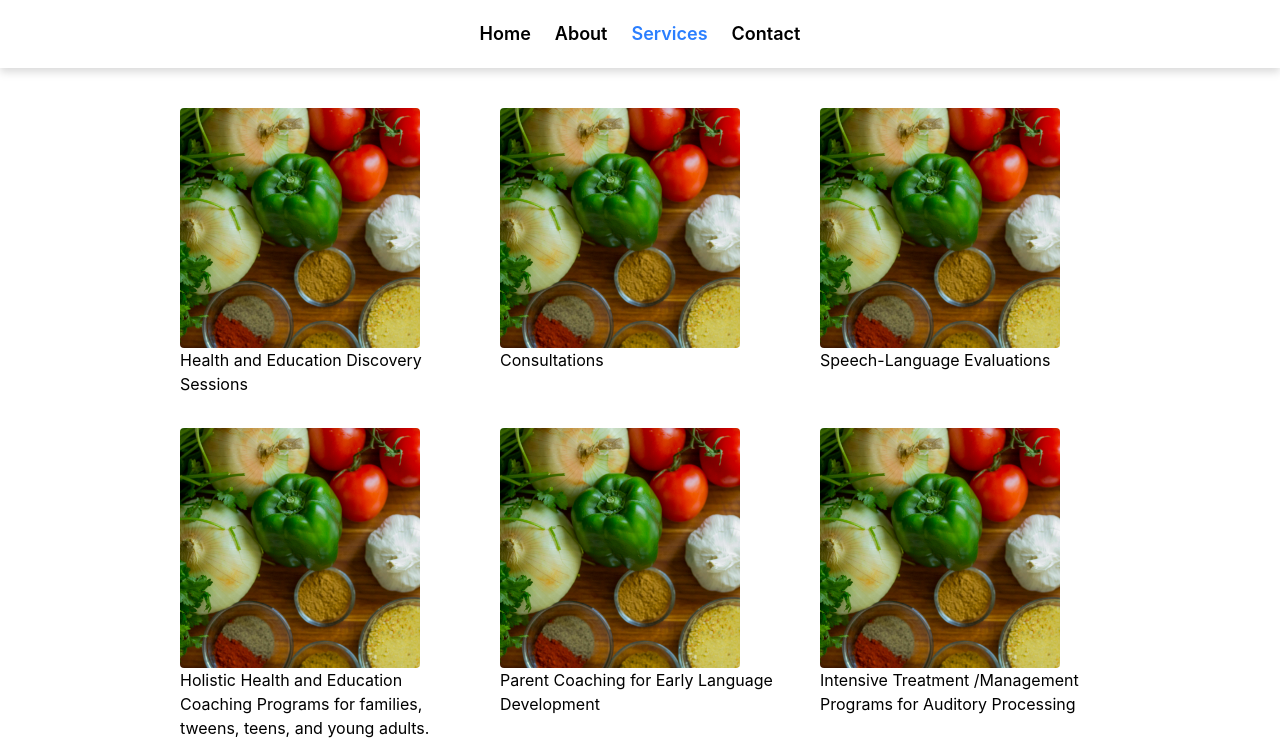
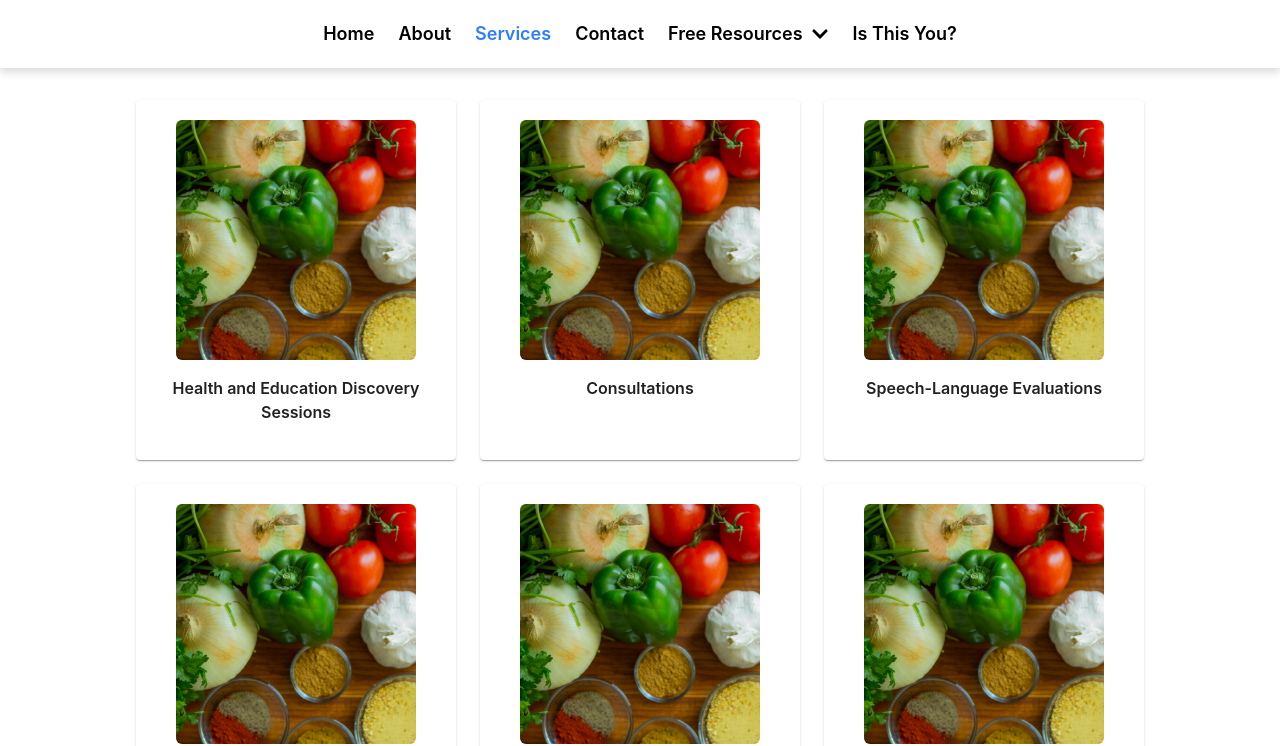
Before and after one commit to mtsahas/go-balance-app, a React (Vite) app: page /services in a window 1280 px wide. Shown: the top 746 px of the page. Built offline with nearby package versions, Linux system fonts and the light colour scheme.

Commit message:
original homepage, responsive nav

```diff
--- a/package.json
+++ b/package.json
@@ -10,9 +10,14 @@
     "preview": "vite preview"
   },
   "dependencies": {
+    "@emotion/react": "^11.14.0",
+    "@emotion/styled": "^11.14.0",
+    "@mui/material": "^6.4.4",
     "@tailwindcss/vite": "^4.0.0",
+    "lucide-react": "^0.475.0",
     "react": "^18.3.1",
     "react-dom": "^18.3.1",
+    "react-icons": "^5.4.0",
     "react-router-dom": "^7.1.3"
   },
   "devDependencies": {
--- a/src/App.jsx
+++ b/src/App.jsx
@@ -5,6 +5,7 @@ import { Home } from "./components/Home.jsx";
 import { About } from "./components/About.jsx";
 import { Contact } from "./components/Contact.jsx";
 import { Services } from "./components/Services.jsx";
+import { IsThisYou } from "./components/IsThisYou.jsx";
 import "./App.css";
 
 function App() {
@@ -17,6 +18,7 @@ function App() {
             <Route path="/" element={<Home />} />
             <Route path="/about" element={<About />} />
             <Route path="/services" element={<Services />} />
+            <Route path="/isthisyou" element={<IsThisYou />} />
             <Route path="/contact" element={<Contact />} />
           </Routes>
         </div>
--- /dev/null
+++ b/src/components/IsThisYou.jsx
@@ -0,0 +1,44 @@
+import Card from "@mui/material/Card";
+import CardContent from "@mui/material/CardContent";
+import Button from "@mui/material/Button";
+
+export function IsThisYou() {
+  return (
+    <Card className="max-w-6xl mx-auto p-6 shadow-lg rounded-2xl border border-gray-200 m-5">
+      <CardContent className="space-y-4">
+        <h2 className="text-2xl font-bold text-center text-blue-600">
+          IS THIS YOU?
+        </h2>
+        <p className="text-lg">
+          Ready to do the necessary work to have more energy, feel alert, and
+          facilitate learning?
+        </p>
+        <p className="text-lg">
+          Want to uncover root causes and missing links to health and/or
+          learning challenges?
+        </p>
+        <p className="text-lg">
+          Frustrated with therapy, treatment, or educational plans not focusing
+          on the whole person or whole child?
+        </p>
+        <p className="text-lg">
+          Struggling with how to implement recommendations given to you by
+          professionals?
+        </p>
+        <p className="text-lg font-semibold">
+          You are not alone! I have been in your shoes.
+        </p>
+        <p className="text-lg">
+          With my personal and professional experience, I can guide, educate,
+          and empower you to restore balance in your life and/or in your loved
+          one's life.
+        </p>
+        <div className="flex justify-center mt-4">
+          <Button className="bg-blue-600 text-white px-4 py-2 rounded-lg shadow-md hover:bg-blue-700">
+            Schedule an Appointment
+          </Button>
+        </div>
+      </CardContent>
+    </Card>
+  );
+}
--- a/src/components/Navbar.jsx
+++ b/src/components/Navbar.jsx
@@ -1,12 +1,26 @@
-import React from "react";
+import { useState } from "react";
 import { NavLink } from "react-router-dom";
+import { Menu, X } from "lucide-react";
+import { SingleLevelDropdownMenu } from "./SingleLevelDropdown";
 
-export function Navbar({}) {
+export function Navbar() {
+  const [isOpen, setIsOpen] = useState(false);
   const navStyle =
-    "text-lg font-semibold hover:text-blue-500 focus:text-blue-200 transition duration-300 ease-in-out transform hover:scale-110 focus:scale-110";
+    "text-lg font-semibold text-black hover:text-blue-500 transition duration-300 ease-in-out transform";
+
   return (
-    <nav className="bg-white drop-shadow-lg p-5 sticky top-0 z-11">
-      <ul className="flex space-x-6 items-center justify-center">
+    <nav className="bg-white drop-shadow-lg p-5 sticky top-0 z-20">
+      <div className="flex justify-between items-center">
+        <button
+          className="md:hidden p-2 focus:outline-none"
+          onClick={() => setIsOpen(!isOpen)}>
+          {isOpen ? <X size={24} /> : <Menu size={24} />}
+        </button>
+      </div>
+      <ul
+        className={`md:flex space-x-6 items-center justify-center md:static absolute bg-white w-full left-0 md:w-auto md:flex-row flex-col md:space-y-0 space-y-4 p-5 md:p-0 shadow-lg md:shadow-none transition-all duration-300 ease-in-out ${
+          isOpen ? "block" : "hidden md:flex"
+        }`}>
         <li>
           <NavLink
             to="/"
@@ -22,7 +36,6 @@ export function Navbar({}) {
             className={({ isActive }) =>
               navStyle + (isActive ? " text-blue-500" : "")
             }>
-            {" "}
             About
           </NavLink>
         </li>
@@ -32,7 +45,6 @@ export function Navbar({}) {
             className={({ isActive }) =>
               navStyle + (isActive ? " text-blue-500" : "")
             }>
-            {" "}
             Services
           </NavLink>
         </li>
@@ -42,8 +54,37 @@ export function Navbar({}) {
             className={({ isActive }) =>
               navStyle + (isActive ? " text-blue-500" : "")
             }>
-            {" "}
             Contact
+          </NavLink>
+        </li>
+
+        <li>
+          <SingleLevelDropdownMenu
+            buttonLabel="Free Resources"
+            items={[
+              { title: "ASHA", url: "https://www.asha.org/" },
+              { title: "Documenting Hope", url: "https://documentinghope.com" },
+              {
+                title: "My Child Will Thrive",
+                url: "https://www.mychildwillthrive.com",
+              },
+              { title: "SPD Star", url: "https://sensoryhealth.org" },
+              { title: "EWG", url: "https://www.ewg.org" },
+              {
+                title: "Children's Health Defense",
+                url: "https://childrenshealthdefense.org",
+              },
+            ]}
+            styler={navStyle}
+          />
+        </li>
+        <li>
+          <NavLink
+            to="/isthisyou"
+            className={({ isActive }) =>
+              navStyle + (isActive ? " text-blue-500" : "")
+            }>
+            Is This You?
           </NavLink>
         </li>
       </ul>
--- a/src/components/Services.jsx
+++ b/src/components/Services.jsx
@@ -1,4 +1,9 @@
 import React from "react";
+import Card from "@mui/material/Card";
+import CardActions from "@mui/material/CardActions";
+import CardContent from "@mui/material/CardContent";
+import CardMedia from "@mui/material/CardMedia";
+import { Link } from "react-router-dom";
 export function Services() {
   const serviceList = [
     "Health and Education Discovery Sessions",
@@ -15,18 +20,23 @@ export function Services() {
     "Lindamood-Bell Visualizing and Verbalizing Program",
   ];
   return (
-    <div className="flex flex-row flex-wrap p-5 justify-center">
+    <div className="flex flex-row flex-wrap p-5 justify-center items-center">
       {serviceList.map((service, index) => (
-        <div className=" size-80 flex-col p-5">
-          <img
-            className="size-60 rounded object-cover"
-            src="./src/assets/vegetables.jpg"
-            alt="Vegetables"
-          />
-          <div className="" key={index}>
-            {service}
-          </div>
-        </div>
+        <Link to="#" key={"link-" + index} className="hover:opacity-70">
+          <Card key={"card-" + index} className=" w-80 h-90 flex-col p-5 m-3 ">
+            <CardMedia
+              className="size-60 rounded-md object-cover m-auto"
+              image="./src/assets/vegetables.jpg"
+              text="Vegetables"
+              key={"card-media-" + index}
+            />
+            <CardContent
+              className="text-center font-semibold p-2"
+              key={"card-content-" + index}>
+              {service}
+            </CardContent>
+          </Card>
+        </Link>
       ))}
     </div>
   );
--- /dev/null
+++ b/src/components/SingleLevelDropdown.jsx
@@ -0,0 +1,162 @@
+import { useEffect, useRef, useState } from "react";
+import { FaChevronDown, FaChevronUp } from "react-icons/fa";
+import { Link, useNavigate } from "react-router-dom";
+
+// interface SingleLevelDropdownMenuProps {
+//   buttonLabel: string;
+//   items: {
+//     title: string;
+//     url?: string;
+//     icon?: JSX.Element;
+//     action?: () => void;
+//   }[];
+// }
+
+// https://blog.logrocket.com/how-create-dropdown-menu-react/
+
+export const SingleLevelDropdownMenu = ({ buttonLabel, items, styler }) => {
+  const [open, setOpen] = useState(false);
+  const [focusedIndex, setFocusedIndex] = useState(null);
+  const navigate = useNavigate();
+
+  const menuRef = useRef(null);
+  const buttonRef = useRef(null);
+
+  const handleToggle = () => {
+    setOpen((prev) => {
+      if (!prev) setFocusedIndex(null);
+      return !prev;
+    });
+  };
+
+  const handleKeyDown = (event) => {
+    if (event.key === "ArrowDown") {
+      event.preventDefault();
+      setOpen(true);
+      setFocusedIndex(0); // Focus on the first item when arrow is pressed
+    } else if (event.key === "Enter" || event.key === " ") {
+      event.preventDefault();
+      handleToggle();
+    } else if (event.key === "Escape") {
+      setOpen(false);
+      setFocusedIndex(null); // Reset focus when dropdown closes
+    }
+  };
+
+  const handleItemKeyDown = (event, index) => {
+    if (event.key === "ArrowDown") {
+      event.preventDefault();
+      setFocusedIndex((prevIndex) =>
+        prevIndex < items.length - 1 ? prevIndex + 1 : 0
+      );
+    } else if (event.key === "ArrowUp") {
+      event.preventDefault();
+      setFocusedIndex((prevIndex) =>
+        prevIndex > 0 ? prevIndex - 1 : items.length - 1
+      );
+    } else if (event.key === "Enter" || event.key === " ") {
+      event.preventDefault();
+      const selectedItem = items[index];
+      if (selectedItem.url) {
+        navigate(selectedItem.url);
+      } else if (selectedItem.action) {
+        selectedItem.action();
+      }
+      setOpen(false);
+      setFocusedIndex(null);
+      buttonRef.current?.focus();
+    } else if (event.key === "Escape") {
+      setOpen(false);
+      setFocusedIndex(null);
+      buttonRef.current?.focus();
+    }
+  };
+
+  useEffect(() => {
+    const handler = (event) => {
+      if (open && menuRef.current && !menuRef.current.contains(event.target)) {
+        setOpen(false);
+      }
+    };
+
+    document.addEventListener("mousedown", handler);
+    document.addEventListener("touchstart", handler);
+
+    return () => {
+      document.removeEventListener("mousedown", handler);
+      document.removeEventListener("touchstart", handler);
+    };
+  }, [open]);
+
+  useEffect(() => {
+    if (open && focusedIndex !== -1) {
+      const focusedItem = document.getElementById(
+        `dropdown-item-${focusedIndex}`
+      );
+      focusedItem?.focus();
+    }
+  }, [focusedIndex, open]);
+
+  return (
+    <div className={styler} ref={menuRef}>
+      <button
+        ref={buttonRef}
+        id="dropdown-button"
+        aria-haspopup="true"
+        aria-expanded={open}
+        aria-controls="dropdown-menu"
+        type="button"
+        className="inline-flex items-center text-black hover:text-blue-500 justify-center"
+        onClick={handleToggle}
+        onKeyDown={handleKeyDown}>
+        {buttonLabel}
+        <span className="ml-2">
+          {open ? <FaChevronUp /> : <FaChevronDown />}
+        </span>
+      </button>
+      {open && (
+        <div className="relative md:absolute md:left-1/2 md:-translate-x-1/2 md:top-12">
+          <ul
+            role="menu"
+            id="dropdown-menu"
+            aria-labelledby="dropdown-button"
+            className="w-56 h-auto md:shadow-md md:rounded-md md:border p-1 md:bg-white text-blue-500">
+            {items.map((item, index) => (
+              <li
+                role="menuitem"
+                key={index}
+                id={`dropdown-item-${index}`}
+                className={`relative flex items-center gap-2 px-4 py-2 text-sm hover:bg-gray-100 rounded-md ${
+                  focusedIndex === index ? "bg-gray-100" : ""
+                }`}
+                tabIndex={focusedIndex === index ? 0 : -1}
+                onKeyDown={(event) => handleItemKeyDown(event, index)}>
+                {item.icon && <span>{item.icon}</span>}
+                {item.url ? (
+                  <Link
+                    to={item.url}
+                    target="_blank"
+                    rel="noopener noreferrer"
+                    className="w-full text-left"
+                    onClick={() => setOpen(false)}>
+                    {item.title}
+                  </Link>
+                ) : (
+                  <button
+                    className="w-full text-left"
+                    onClick={() => {
+                      item.action?.();
+                      setOpen(false);
+                    }}
+                    type="button">
+                    {item.title}
+                  </button>
+                )}
+              </li>
+            ))}
+          </ul>
+        </div>
+      )}
+    </div>
+  );
+};
```
Also changed, not shown: src/components/Home.jsx (+53 -46 lines), 1 other file (tests, documents, lock files or other folders).
